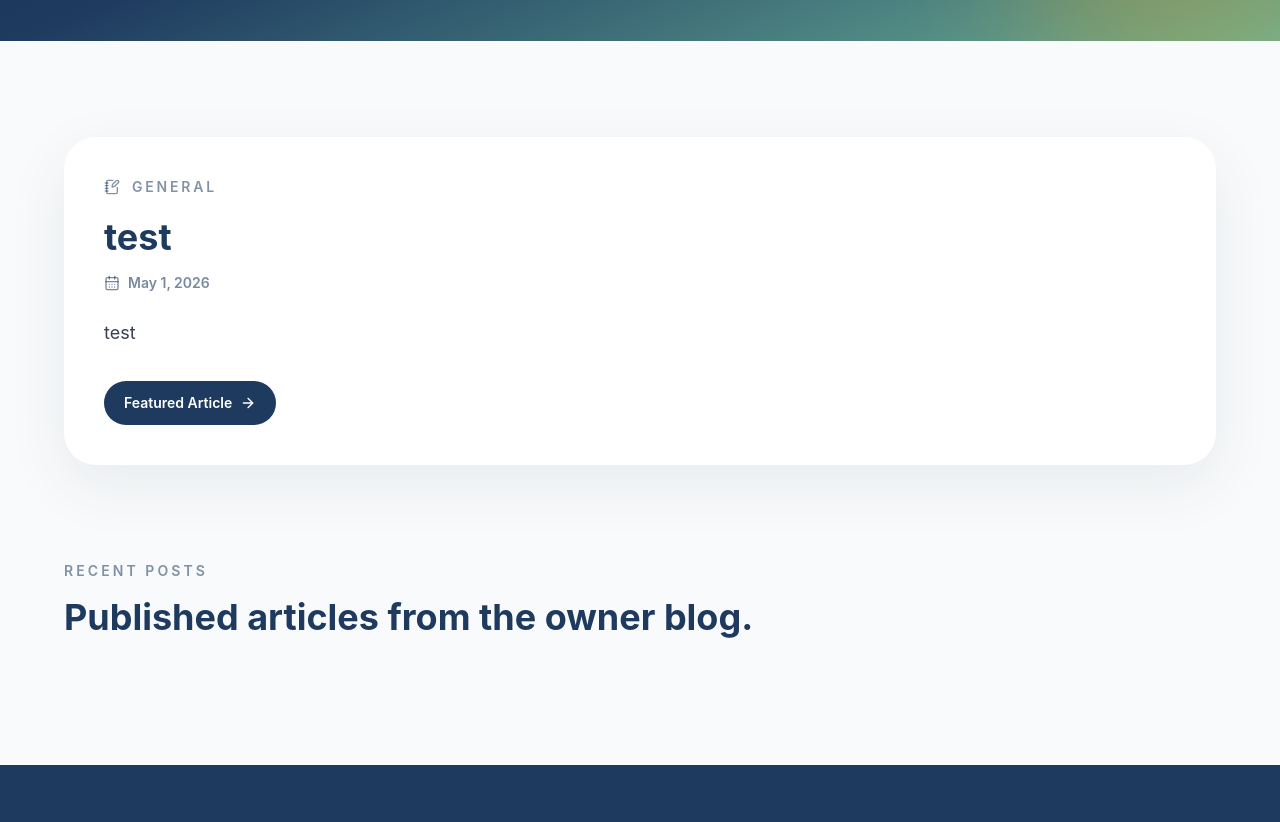
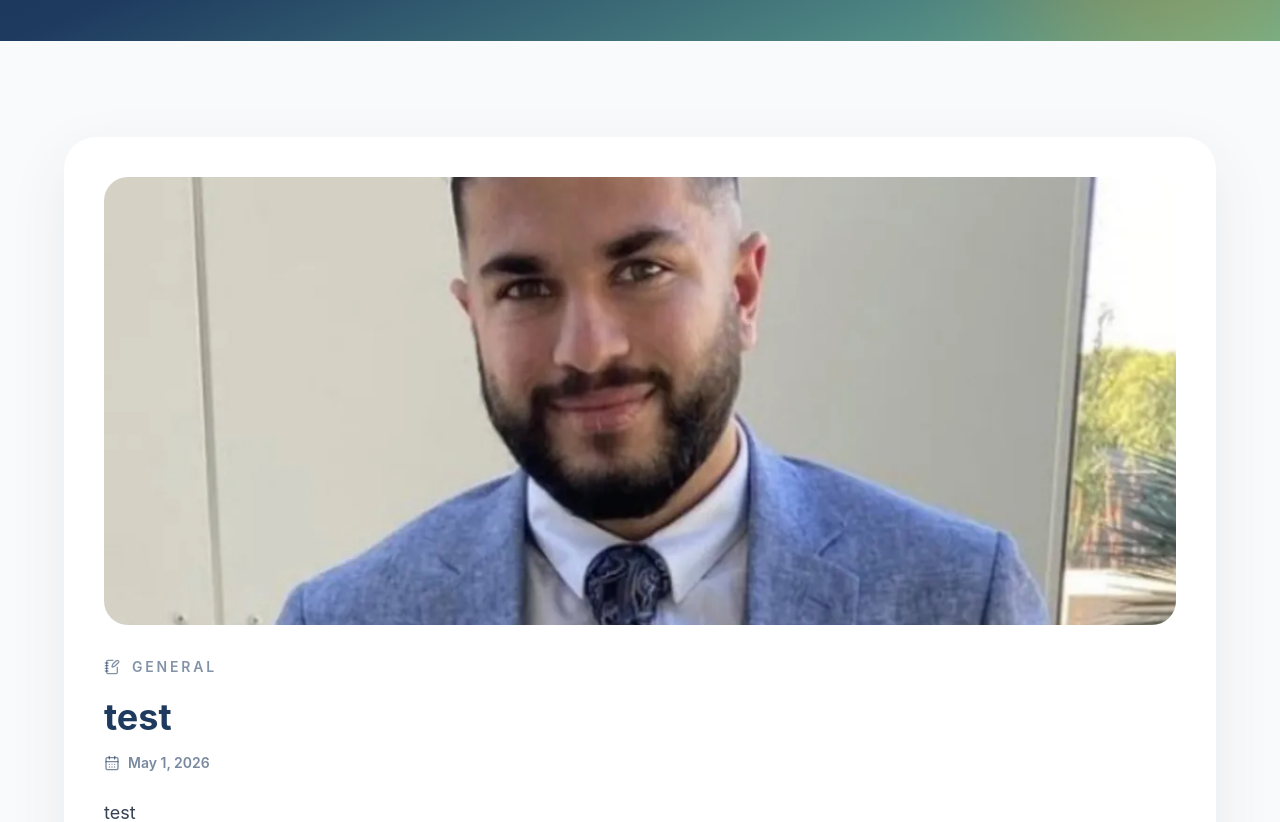
Before and after one commit to sdaulat123/Fundraiser-website, a React (Vite) app: page /blog in a window 1280 px wide. Shown: the part 560-1382 px from the top of the page. Built offline with nearby package versions, Linux system fonts and the light colour scheme.

Commit message:
Show blog images in preview cards

```diff
--- a/src/app/pages/BlogPage.tsx
+++ b/src/app/pages/BlogPage.tsx
@@ -72,6 +72,13 @@ export function BlogPage() {
             transition={{ duration: 0.6 }}
             className="rounded-[2rem] bg-white p-8 shadow-[0_20px_60px_rgba(30,58,95,0.08)] md:p-10"
           >
+            {featuredPost?.coverImage ? (
+              <img
+                src={featuredPost.coverImage}
+                alt={featuredPost.coverImageAlt ?? featuredPost.title}
+                className="mb-8 h-auto max-h-[28rem] w-full rounded-[1.5rem] object-cover"
+              />
+            ) : null}
             <div className="flex items-center gap-3 text-sm font-semibold uppercase tracking-[0.2em] text-[#1E3A5F]/55">
               <NotebookPen className="h-4 w-4" />
               {featuredPost?.category ?? "Blog"}
@@ -120,6 +127,13 @@ export function BlogPage() {
                   transition={{ duration: 0.55, delay: index * 0.08 }}
                   className="rounded-3xl border border-[#1E3A5F]/10 bg-white p-7 shadow-[0_16px_45px_rgba(30,58,95,0.08)]"
                 >
+                  {post.coverImage ? (
+                    <img
+                      src={post.coverImage}
+                      alt={post.coverImageAlt ?? post.title}
+                      className="mb-5 h-52 w-full rounded-[1.5rem] object-cover"
+                    />
+                  ) : null}
                   <p className="text-sm font-semibold uppercase tracking-[0.22em] text-[#1E3A5F]/55">{post.category}</p>
                   <h3 className="mt-4 text-2xl font-bold leading-tight text-[#1E3A5F]">{post.title}</h3>
                   <div className="mt-4 flex items-center gap-2 text-sm font-semibold text-[#1E3A5F]/60">
```
